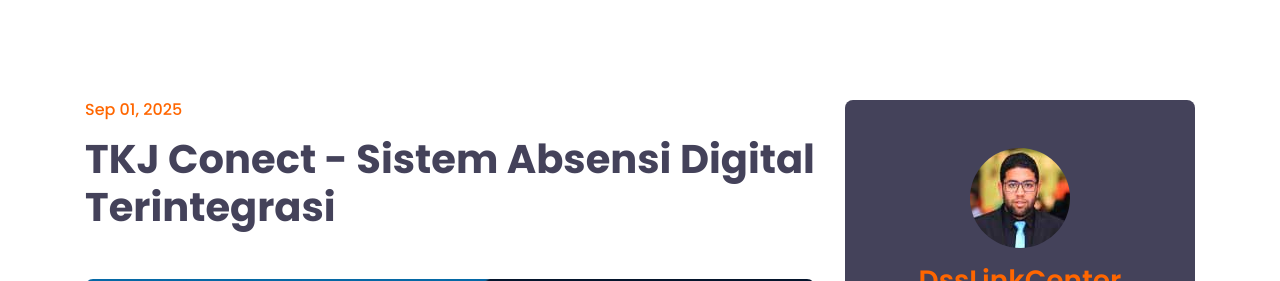
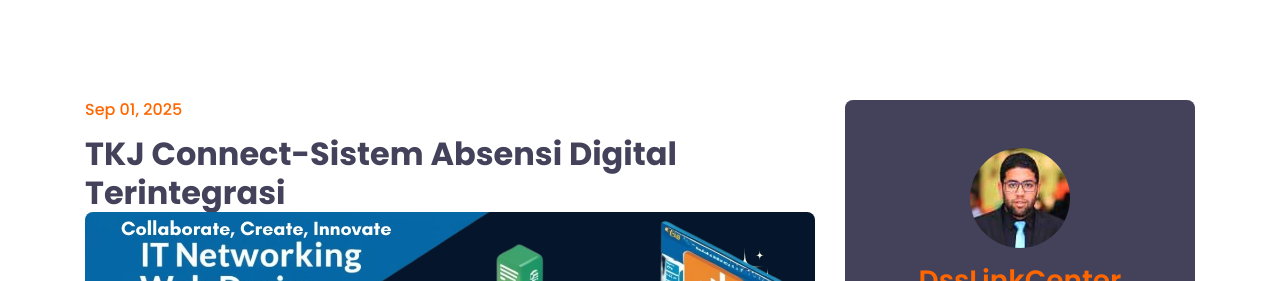
Before and after one commit to dedi-ss/dsslink, a plain HTML site: page single.html in a window 1280 px wide. Shown: the part 600-881 px from the top of the page. Drawn offline with nearby package versions, Linux system fonts and the light colour scheme.

Commit message:
Update single.html

```diff
--- a/single.html
+++ b/single.html
@@ -250,7 +250,8 @@
                 <div class="col-lg-8">
                     <div class="mb-5">
                         <h6 class="text-primary mb-3">Sep 01, 2025</h6>
-                        <h1 class="mb-5">TKJ Conect - Sistem Absensi Digital Terintegrasi</h1>
+                        <h2 class="mb-5">TKJ Connect-Sistem Absensi Digital Terintegrasi</2>
+                             <a href="https://tkj-connect.vercel.app" class=""></a>
                         <img class="img-fluid rounded w-100 mb-4" src="img/carousel-1.jpg" alt="Image">
                         <p>Portal Admin Untuk Guru & Staf Administrasi Kelola data siswa, guru, kelas, dan lihat laporan absensi lengkap melalui portal web.</p>
                         <p>Aplikasi Mobile Untuk Siswa & Guru Lakukan absensi dengan cepat menggunakan QR code atau catat absensi manual langsung dari ponsel Anda.</p>
```
